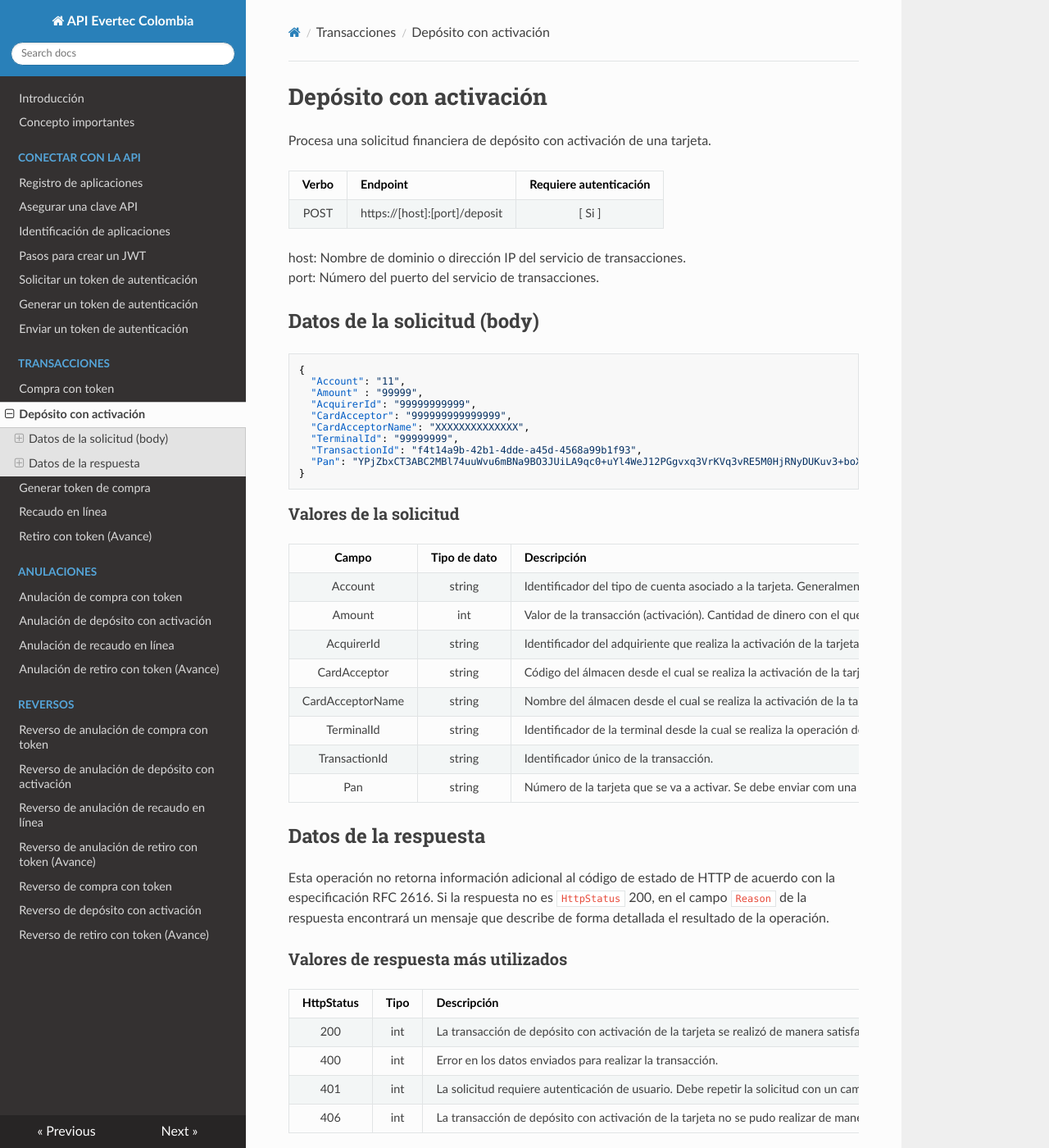
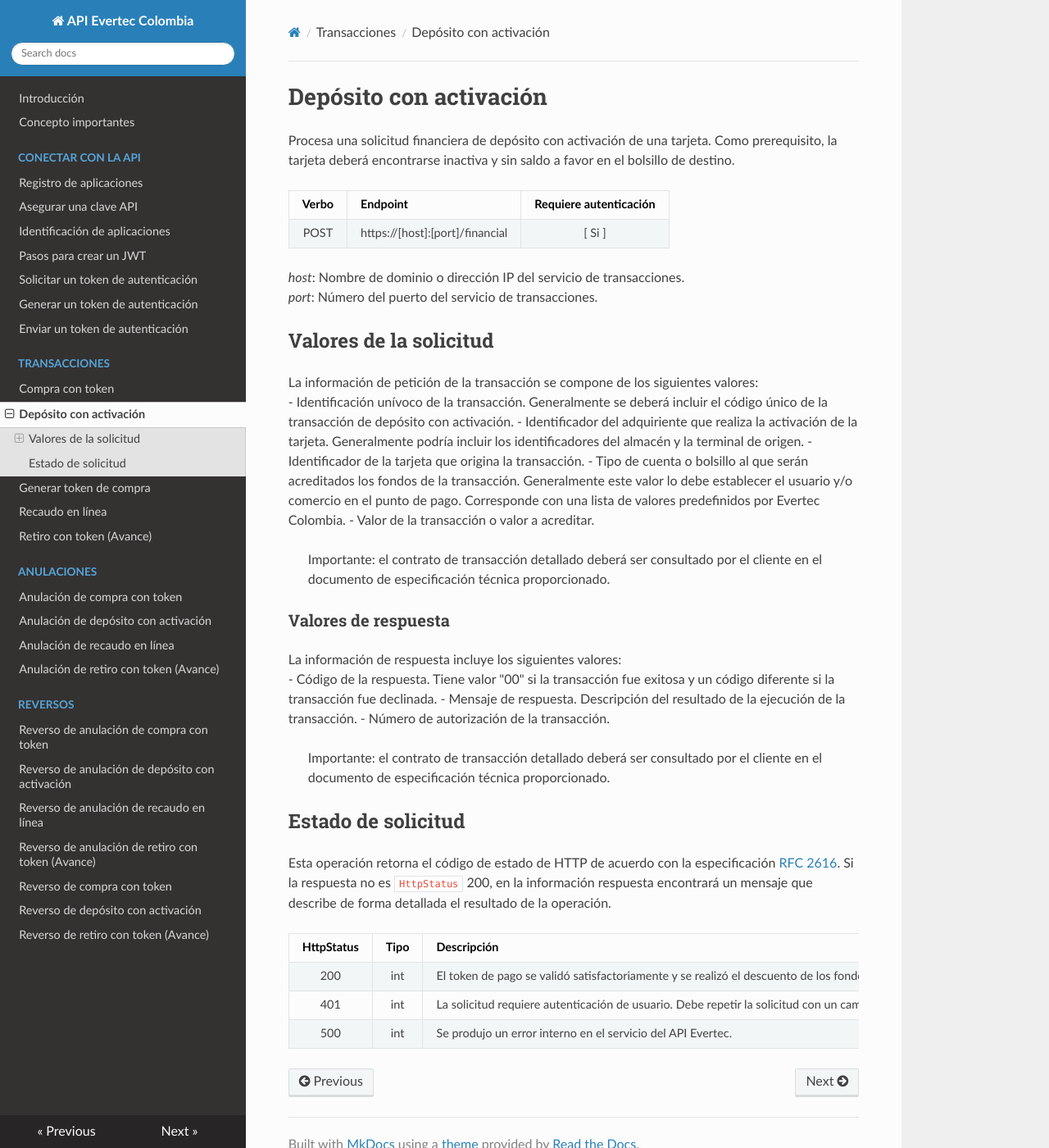
Before and after one commit to Picasso-api/Evertec-API, an MkDocs documentation site: the page built from docs/Deposit.md, in a window 1280 px wide and 1400 px high. Shown: the whole window at 82% size. Built offline with MkDocs 1.6.1, drawn with Linux system fonts in a browser that asks for light colours; nearby versions of some CDN libraries; some of the changed text lies outside the part shown.

Commit message:
Update Deposit.md

````diff
--- a/docs/Deposit.md
+++ b/docs/Deposit.md
@@ -1,59 +1,40 @@
 # Depósito con activación
 
-Procesa una solicitud financiera de depósito con activación de una tarjeta.
+Procesa una solicitud financiera de depósito con activación de una tarjeta. Como prerequisito, la tarjeta deberá encontrarse inactiva y sin saldo a favor en el bolsillo de destino.
 
 | Verbo | Endpoint                                      | Requiere autenticación |
 | :---: | --------------------------------------------- | :--------------------: |
-| POST  | https://[host]:[port]/deposit            |          [ Si ]        |
+| POST  | https://[host]:[port]/financial |          [ Si ]           |
 
-host: Nombre de dominio o dirección IP del servicio de transacciones.
-port: Número del puerto del servicio de transacciones.
+*host*: Nombre de dominio o dirección IP del servicio de transacciones.
+*port*: Número del puerto del servicio de transacciones.
 
-## Datos de la solicitud (body)
+## Valores de la solicitud
 
-```json
-{
-  "Account": "11",
-  "Amount" : "99999",
-  "AcquirerId": "99999999999",
-  "CardAcceptor": "999999999999999",
-  "CardAcceptorName": "XXXXXXXXXXXXXX",
-  "TerminalId": "99999999",
-  "TransactionId": "f4t14a9b-42b1-4dde-a45d-4568a99b1f93",
-  "Pan": "YPjZbxCT3ABC2MBl74uuWvu6mBNa9BO3JUiLA9qc0+uYl4WeJ12PGgvxq3VrKVq3vRE5M0HjRNyDUKuv3+boXk1AvjLLXgB1nF1bGeZOg+ASx0euXajFE/4Kwg2bHF1QmlVakn6vZzDBanptkXIzAU9CrnCoEnrtuUgZmCwasiY=",
-}
-```
+La información de petición de la transacción se compone de los siguientes valores:
+- Identificación unívoco de la transacción. Generalmente se deberá incluir el código único de la transacción de depósito con activación.
+- Identificador del adquiriente que realiza la activación de la tarjeta. Generalmente podría incluir los identificadores del almacén y la terminal de origen.
+- Identificador de la tarjeta que origina la transacción.
+- Tipo de cuenta o bolsillo al que serán acreditados los fondos de la transacción. Generalmente este valor lo debe establecer el usuario y/o comercio en el punto de pago. Corresponde con una lista de valores predefinidos por Evertec Colombia.
+- Valor de la transacción o valor a acreditar.
 
-### Valores de la solicitud
+>Importante: el contrato de transacción detallado deberá ser consultado por el cliente en el documento de especificación técnica proporcionado.
 
-Campo | Tipo de dato| Descripción | Requerido
-:---: | :----------:| ----------- | :-------:
-Account | string | Identificador del tipo de cuenta asociado a la tarjeta. Generalmente este valor lo debe "ingresar/seleccionar/establecer" el usuario y/o comercio en el punto de pago. Corresponde con una lista de valores predefinidos por Evertec Colombia. | [ Si ]
-Amount | int | Valor de la transacción (activación). Cantidad de dinero con el que se activa la tarjeta. | [ Si ]
-AcquirerId | string | Identificador del adquiriente que realiza la activación de la tarjeta. | [ Si ]
-CardAcceptor | string | Código del álmacen desde el cual se realiza la activación de la tarjeta. | [ Si ]
-CardAcceptorName | string | Nombre del álmacen desde el cual se realiza la activación de la tarjeta. | [ Si ]
-TerminalId | string | Identificador de la terminal desde la cual se realiza la operación de la activación de la tarjeta. Dato numérico de 8 dígitos. | [ Si ]
-TransactionId | string |Identificador único de la transacción. | [Si]
-Pan | string | Número de la tarjeta que se va a activar. Se debe enviar com una cadena cifrada con certificado de confianza. | [ Si ]
+### Valores de respuesta
 
-## Datos de la respuesta
-Esta operación no retorna información adicional al código de estado de HTTP de acuerdo con la especificación RFC 2616. Si la respuesta no es `HttpStatus` 200, en el campo `Reason` de la respuesta encontrará un mensaje que describe de forma detallada el resultado de la operación.
+La información de respuesta incluye los siguientes valores:
+- Código de la respuesta. Tiene valor "00" si la transacción fue exitosa y un código diferente si la transacción fue declinada.
+- Mensaje de respuesta. Descripción del resultado de la ejecución de la transacción.
+- Número de autorización de la transacción.
 
-### Valores de respuesta más utilizados
+>Importante: el contrato de transacción detallado deberá ser consultado por el cliente en el documento de especificación técnica proporcionado.
+
+## Estado de solicitud
+
+Esta operación retorna el código de estado de HTTP de acuerdo con la especificación [RFC 2616](https://www.w3.org/Protocols/rfc2616/rfc2616-sec10.html). Si la respuesta no es `HttpStatus` 200, en la información respuesta encontrará un mensaje que describe de forma detallada el resultado de la operación.
 
 HttpStatus | Tipo | Descripción
 :---: | :--------: | ------------
-200 | int | La transacción de depósito con activación de la tarjeta se realizó de manera satisfactoria.
-400 | int | Error en los datos enviados para realizar la transacción.
+200 | int | El token de pago se validó satisfactoriamente y se realizó el descuento de los fondos monetarios en la cuenta del usuario.
 401 | int | La solicitud requiere autenticación de usuario. Debe repetir la solicitud con un campo de encabezado de autorización adecuado con las credenciales de autorización otorgadas.
-406 | int | La transacción de depósito con activación de la tarjeta no se pudo realizar de manera satisfactoria.
-
-Cuando el estatus de la operación es 200 (exitoso), el cuerpo de la respuesta incluye el número de autorización generado:
-
-```json
-{
-  "RetrievalRefNo": "999999999999",
-  "AuthNumber": "999999"
-}
-```
+500 | int | Se produjo un error interno en el servicio del API Evertec.
````
